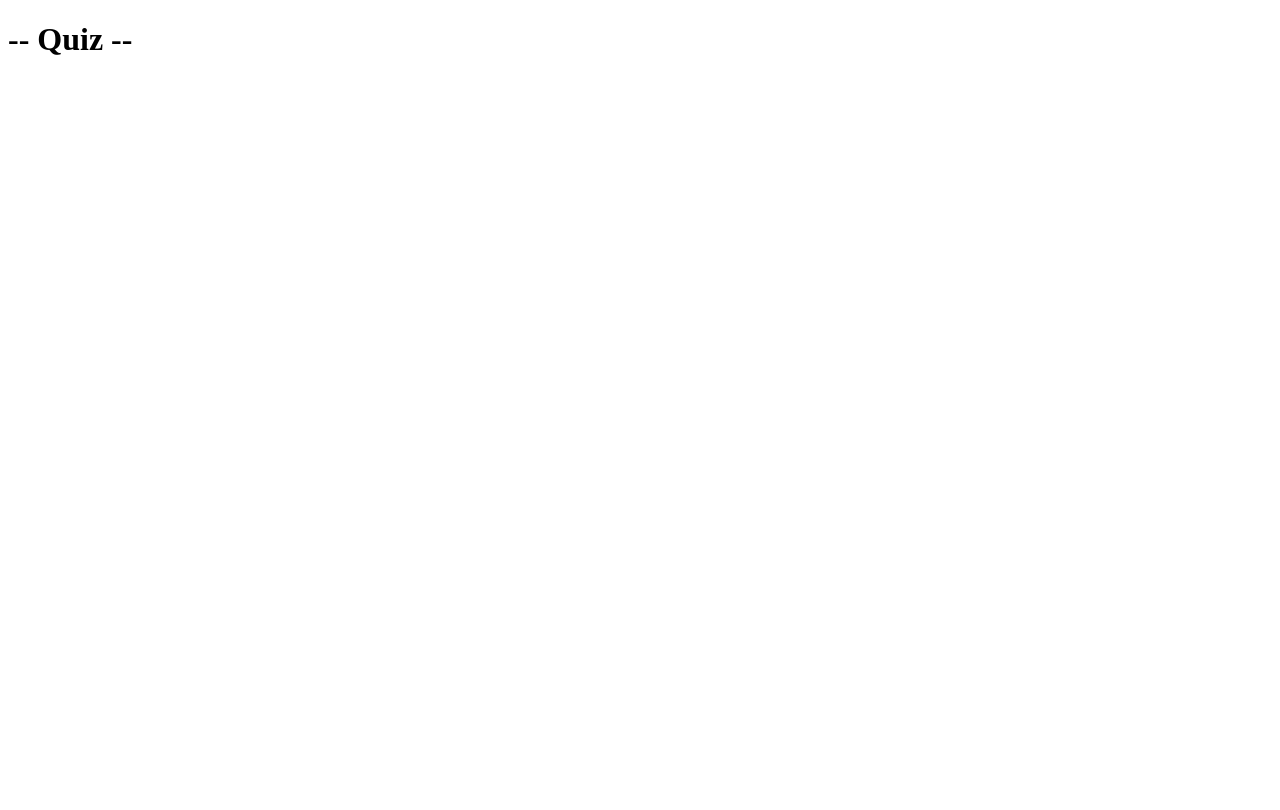
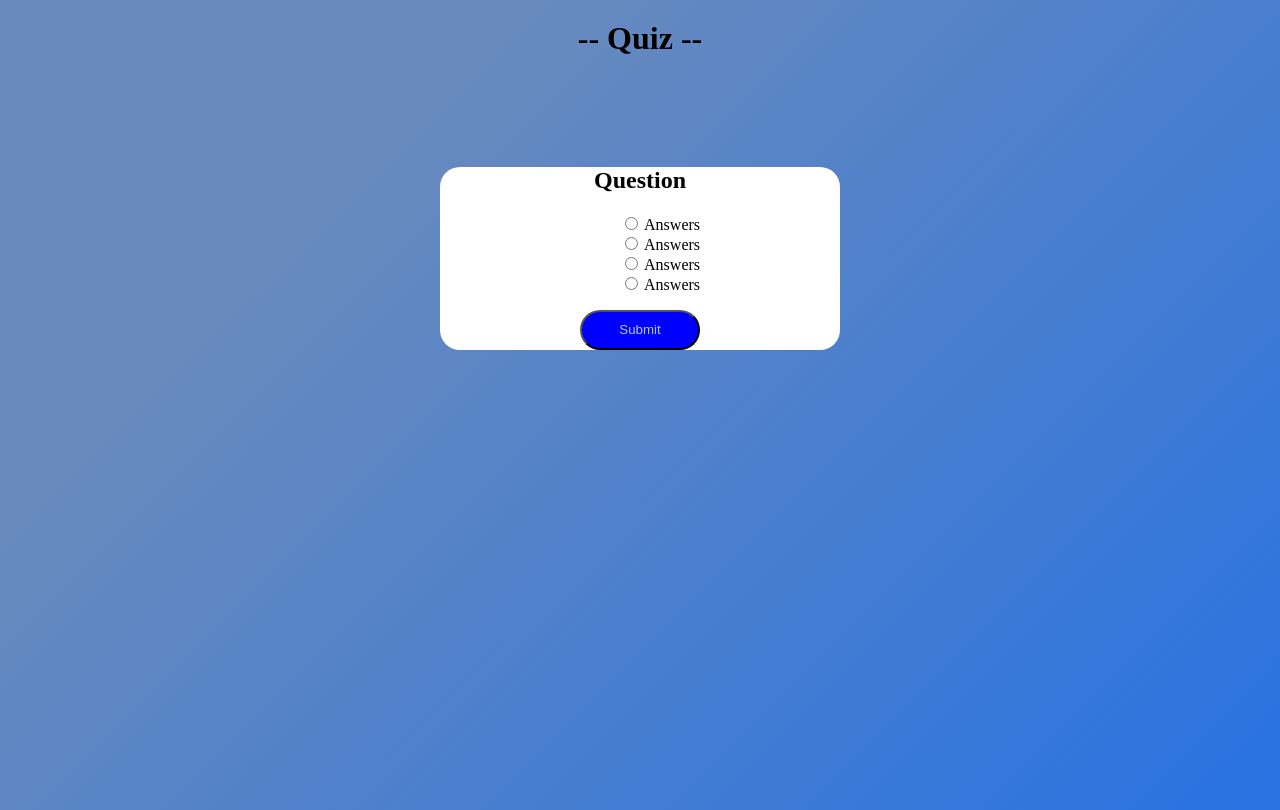
Before and after one commit to yalegama/Quiz-Project, a plain HTML site: page index.html in a window 1280 px wide. Drawn offline with Linux system fonts and the light colour scheme.

Commit message:
third commit

```diff
--- a/index.html
+++ b/index.html
@@ -8,7 +8,37 @@
     <link rel="stylesheet" href="./style.css">
 </head>
 <body>
-    <h1>-- Quiz --</h1>
+    <div>
+        <h1>-- Quiz --</h1>
+    </div>
+    <div class="blok">
+        <div class="question">
+            <h2 id="question" class="question">Question</h2>
+        </div>
+
+        <div>
+            <ul>
+                <li><input type="radio"  id="a" name="answer">
+                    <label for="b" id="text_a">Answers</label>
+                </li>
+
+                <li><input type="radio"  id="b" name="answer">
+                    <label for="a" id="text_b">Answers</label>
+                </li>
+
+                <li><input type="radio"  id="c" name="answer">
+                    <label for="c" id="text_c">Answers</label>
+                </li>
+
+                <li><input type="radio"  id="d" name="answer">
+                    <label for="d" id="text_d">Answers</label>
+                </li>
+
+            </ul>
+            <button type="button" class="button" onclick="loadQuiz()">Submit</button>
+        </div>
+
+    </div>
 </body>
 <script src="./script.js"></script>
 </html>
--- a/script.js
+++ b/script.js
@@ -1,19 +1,19 @@
 const quizData=[
     {
-        question: 'Answer 2+2=',
-        a: '1',
-        b: '2',
-        c: '3',
-        d: '4',
-        correct:'d',
+        question: 'What is the national sport in Sri Lanka',
+        a: 'Cricket',
+        b: 'Vollyball',
+        c: 'Football',
+        d: 'Batminton',
+        correct:'b',
     },
     {
-        question: 'What Is The Best Programming Language In World',
-        a: 'java',
-        b: 'python',
-        c: 'dart',
-        d: 'javascript',
-        correct:'d',
+        question: 'Who is the priministar of Sri Lanka',
+        a: 'Mahinda Rajapaksa',
+        b: 'Ranil Wickramasinghe',
+        c: 'Sajith Premadasa',
+        d: 'Anura Kumara Dissanayake',
+        correct:'a',
     },
     {
         question: 'Answer 1+2=',
@@ -24,3 +24,25 @@ const quizData=[
         correct:'c',
     }
 ]
+const questionText=document.getElementById('question');
+const answer_a=document.getElementById('text_a');
+const answer_b=document.getElementById('text_b');
+const answer_c=document.getElementById('text_c');
+const answer_d=document.getElementById('text_d');
+
+loadQuiz();
+
+let currentQuiz= 0;
+
+function loadQuiz(){
+    currentQuizData=quizData(currentQuiz);
+
+    questionText=currentQuizData.question;
+    answer_a=currentQuizData.a;
+    answer_b=currentQuizData.b;
+    answer_c=currentQuizData.c;
+    answer_d=currentQuizData.d;
+
+}
+
+console.log(loadQuiz);
--- a/style.css
+++ b/style.css
@@ -0,0 +1,47 @@
+* {
+  box-sizing: border-box;
+}
+body {
+  margin: 0;
+  padding: 0;
+  background-color: #37a4f1;
+  background-image: linear-gradient(315deg, #2872e2 0%, #688abd 74%);
+  min-height: 100vh;
+  align-items: center;
+  justify-items: center;
+}
+h1 {
+  text-align: center;
+  padding: 10px;
+  margin: 10px;
+  color: black;
+}
+.blok {
+  align-items: center;
+  justify-items: center;
+  margin: 100px;
+  margin-left: auto;
+  margin-right: auto;
+  background-color: white;
+  display: block;
+  width: 400px;
+  border-radius: 20px;
+  list-style-type: none;
+}
+.question {
+  text-align: center;
+}
+.button {
+  background-color: blue;
+  width: 100%;
+  height: 40px;
+  color: #b8c6db;
+  border-radius: 20px;
+}
+button:hover {
+  background-color: yellow;
+  color: blue;
+}
+ul {
+  list-style-type: none;
+}
```
